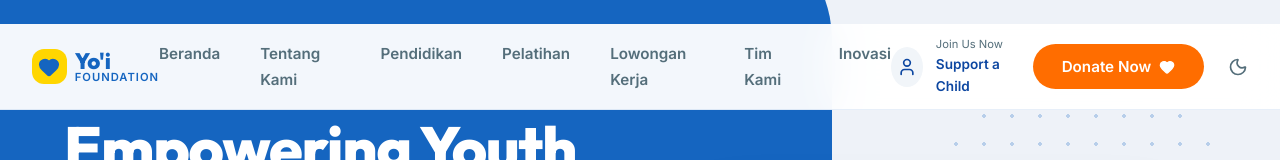
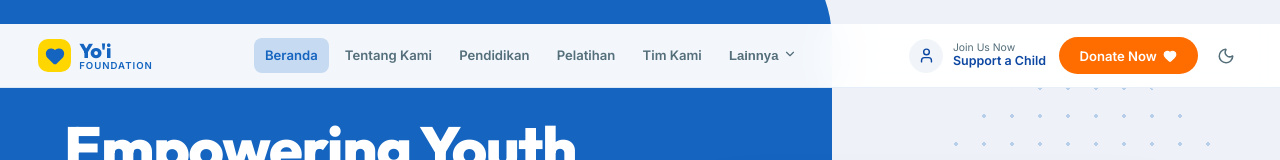
Before and after one commit to anhar-glicth/yoiapp, a React (Vite) app: page / in a window 1280 px wide. Shown: the top 160 px of the page. Built offline with nearby package versions, Linux system fonts and the light colour scheme.

Commit message:
feat: implement responsive Navbar component with theme toggling and dropdown menu

```diff
--- a/src/components/Navbar.jsx
+++ b/src/components/Navbar.jsx
@@ -1,172 +1,273 @@
-import React, { useState, useEffect } from 'react'
-import { Link } from 'react-router-dom'
+import React, { useState, useEffect, useRef } from 'react'
+import { Link, useLocation } from 'react-router-dom'
 import { motion, AnimatePresence } from 'framer-motion'
-import { Heart, Menu, X, Moon, Sun, User } from 'lucide-react'
+import { Heart, Menu, X, Moon, Sun, User, ChevronDown } from 'lucide-react'
 
 const Navbar = () => {
   const [isOpen, setIsOpen] = useState(false)
   const [theme, setTheme] = useState(localStorage.getItem('theme') || 'light')
+  const [moreOpen, setMoreOpen] = useState(false)
+  const moreRef = useRef(null)
+  const location = useLocation()
 
   useEffect(() => {
     document.body.setAttribute('data-theme', theme)
     localStorage.setItem('theme', theme)
   }, [theme])
 
-  const toggleTheme = () => {
-    setTheme(prev => prev === 'dark' ? 'light' : 'dark')
-  }
+  // Close dropdown on outside click
+  useEffect(() => {
+    const handler = (e) => {
+      if (moreRef.current && !moreRef.current.contains(e.target)) setMoreOpen(false)
+    }
+    document.addEventListener('mousedown', handler)
+    return () => document.removeEventListener('mousedown', handler)
+  }, [])
 
-  const links = [
+  // Close mobile menu on route change
+  useEffect(() => { setIsOpen(false); setMoreOpen(false) }, [location])
+
+  const toggleTheme = () => setTheme(prev => prev === 'dark' ? 'light' : 'dark')
+
+  // Primary links shown directly in navbar
+  const primaryLinks = [
     { name: 'Beranda', path: '/' },
     { name: 'Tentang Kami', path: '/about' },
     { name: 'Pendidikan', path: '/learning' },
     { name: 'Pelatihan', path: '/pelatihan' },
-    { name: 'Lowongan Kerja', path: '/lowongan' },
     { name: 'Tim Kami', path: '/team' },
-    { name: 'Inovasi', path: '/inovasi' },
   ]
+
+  // Secondary links inside "Lainnya" dropdown
+  const moreLinks = [
+    { name: 'Lowongan Kerja', path: '/lowongan', icon: '💼' },
+    { name: 'Inovasi', path: '/inovasi', icon: '💡' },
+  ]
+
+  const allLinks = [...primaryLinks, ...moreLinks]
+
+  const isActive = (path) => location.pathname === path
 
   return (
     <>
-      <nav className="navbar">
-        <Link to="/" style={{ display: 'flex', alignItems: 'center', gap: '0.5rem', textDecoration: 'none' }}>
+      <nav className="navbar" style={{ padding: '0 3%' }}>
+        {/* Logo */}
+        <Link to="/" style={{ display: 'flex', alignItems: 'center', gap: '0.5rem', textDecoration: 'none', flexShrink: 0 }}>
           <div style={{
             background: 'var(--accent)',
             padding: '0.4rem',
-            borderRadius: '12px',
+            borderRadius: '10px',
             display: 'flex',
             alignItems: 'center',
             justifyContent: 'center'
           }}>
-            <Heart size={22} fill="var(--primary)" color="var(--primary)" />
+            <Heart size={20} fill="var(--primary)" color="var(--primary)" />
           </div>
           <div style={{ display: 'flex', flexDirection: 'column', lineHeight: 1 }}>
-            <span style={{ fontSize: '1.4rem', fontWeight: '800', color: 'var(--primary)', fontFamily: "'Outfit', sans-serif" }}>Yo'i</span>
-            <span style={{ fontSize: '0.7rem', fontWeight: '700', color: 'var(--primary)', textTransform: 'uppercase', letterSpacing: '1px' }}>Foundation</span>
+            <span style={{ fontSize: '1.25rem', fontWeight: '800', color: 'var(--primary)', fontFamily: "'Outfit', sans-serif" }}>Yo'i</span>
+            <span style={{ fontSize: '0.6rem', fontWeight: '700', color: 'var(--primary)', textTransform: 'uppercase', letterSpacing: '1px' }}>Foundation</span>
           </div>
         </Link>
 
-        <ul className="nav-links">
-          {links.map((link) => (
+        {/* Desktop Nav Links */}
+        <ul className="nav-links" style={{ gap: '0.3rem' }}>
+          {primaryLinks.map((link) => (
             <li key={link.path}>
-              <Link to={link.path} className="nav-link" style={{ fontSize: '0.95rem', fontWeight: '600' }}>
+              <Link
+                to={link.path}
+                className="nav-link"
+                style={{
+                  fontSize: '0.82rem',
+                  fontWeight: '600',
+                  whiteSpace: 'nowrap',
+                  padding: '0.45rem 0.7rem',
+                  borderRadius: '8px',
+                  color: isActive(link.path) ? 'var(--primary)' : 'var(--text-muted)',
+                  background: isActive(link.path) ? 'var(--primary-glow)' : 'transparent',
+                }}
+              >
                 {link.name}
               </Link>
             </li>
           ))}
+
+          {/* "Lainnya" Dropdown */}
+          <li ref={moreRef} style={{ position: 'relative' }}>
+            <button
+              onClick={() => setMoreOpen(p => !p)}
+              style={{
+                display: 'flex', alignItems: 'center', gap: '0.3rem',
+                padding: '0.45rem 0.7rem', borderRadius: '8px', border: 'none',
+                background: moreOpen ? 'var(--primary-glow)' : 'transparent',
+                color: moreOpen ? 'var(--primary)' : 'var(--text-muted)',
+                cursor: 'pointer', fontWeight: '600', fontSize: '0.82rem',
+                whiteSpace: 'nowrap', transition: 'all 0.2s'
+              }}
+            >
+              Lainnya
+              <motion.span animate={{ rotate: moreOpen ? 180 : 0 }} transition={{ duration: 0.2 }}>
+                <ChevronDown size={14} />
+              </motion.span>
+            </button>
+
+            <AnimatePresence>
+              {moreOpen && (
+                <motion.div
+                  initial={{ opacity: 0, y: 8, scale: 0.96 }}
+                  animate={{ opacity: 1, y: 0, scale: 1 }}
+                  exit={{ opacity: 0, y: 8, scale: 0.96 }}
+                  transition={{ duration: 0.18 }}
+                  style={{
+                    position: 'absolute', top: 'calc(100% + 10px)', left: '50%',
+                    transform: 'translateX(-50%)',
+                    background: 'var(--bg-card)', borderRadius: '16px',
+                    border: '1px solid var(--glass-border)',
+                    boxShadow: '0 16px 40px rgba(0,0,0,0.12)',
+                    minWidth: '200px', zIndex: 100, overflow: 'hidden',
+                  }}
+                >
+                  {moreLinks.map((link) => (
+                    <Link
+                      key={link.path}
+                      to={link.path}
+                      style={{
+                        display: 'flex', alignItems: 'center', gap: '0.8rem',
+                        padding: '0.9rem 1.2rem', textDecoration: 'none',
+                        color: isActive(link.path) ? 'var(--primary)' : 'var(--text-main)',
+                        background: isActive(link.path) ? 'var(--primary-glow)' : 'transparent',
+                        fontWeight: '600', fontSize: '0.9rem',
+                        transition: 'all 0.15s', borderBottom: '1px solid var(--glass-border)',
+                      }}
+                      onMouseEnter={e => { e.currentTarget.style.background = 'var(--glass)' }}
+                      onMouseLeave={e => { e.currentTarget.style.background = isActive(link.path) ? 'var(--primary-glow)' : 'transparent' }}
+                    >
+                      <span style={{ fontSize: '1.2rem' }}>{link.icon}</span>
+                      {link.name}
+                    </Link>
+                  ))}
+                </motion.div>
+              )}
+            </AnimatePresence>
+          </li>
         </ul>
 
-        <div style={{ display: 'flex', alignItems: 'center', gap: '1.5rem' }}>
-          <div className="nav-cta-group" style={{ display: 'flex', alignItems: 'center', gap: '1rem' }}>
-            <div style={{ display: 'flex', alignItems: 'center', gap: '0.8rem' }}>
-              <div style={{
-                width: '40px',
-                height: '40px',
-                borderRadius: '50%',
-                background: '#f1f5f9',
-                display: 'flex',
-                alignItems: 'center',
-                justifyContent: 'center',
-                color: 'var(--text-main)'
-              }}>
-                <User size={20} />
-              </div>
-              <div style={{ display: 'flex', flexDirection: 'column' }}>
-                <span style={{ fontSize: '0.7rem', color: 'var(--text-muted)' }}>Join Us Now</span>
-                <span style={{ fontSize: '0.85rem', fontWeight: '700' }}>Support a Child</span>
-              </div>
+        {/* Right: CTA + Theme */}
+        <div style={{ display: 'flex', alignItems: 'center', gap: '0.8rem', flexShrink: 0 }}>
+          {/* Join Us - hide on medium screens */}
+          <div className="nav-cta-group" style={{ display: 'flex', alignItems: 'center', gap: '0.6rem' }}>
+            <div style={{
+              width: '34px', height: '34px', borderRadius: '50%',
+              background: '#f1f5f9', display: 'flex', alignItems: 'center',
+              justifyContent: 'center', color: 'var(--text-main)', flexShrink: 0
+            }}>
+              <User size={17} />
             </div>
+            <div style={{ display: 'flex', flexDirection: 'column', lineHeight: 1.2 }}>
+              <span style={{ fontSize: '0.65rem', color: 'var(--text-muted)', whiteSpace: 'nowrap' }}>Join Us Now</span>
+              <span style={{ fontSize: '0.78rem', fontWeight: '700', whiteSpace: 'nowrap' }}>Support a Child</span>
+            </div>
+          </div>
 
-            <Link to="/donation" style={{ textDecoration: 'none' }}>
-              <motion.button
-                whileHover={{ scale: 1.05 }}
-                whileTap={{ scale: 0.95 }}
-                className="btn"
-                style={{
-                  background: 'var(--secondary)',
-                  color: 'white',
-                  padding: '0.8rem 1.8rem',
-                  display: 'flex',
-                  alignItems: 'center',
-                  gap: '0.5rem'
-                }}
-              >
-                Donate Now <Heart size={16} fill="white" />
-              </motion.button>
-            </Link>
-          </div>
+          <Link to="/donation" style={{ textDecoration: 'none', flexShrink: 0 }}>
+            <motion.button
+              whileHover={{ scale: 1.05 }}
+              whileTap={{ scale: 0.95 }}
+              className="btn"
+              style={{
+                background: 'var(--secondary)', color: 'white',
+                padding: '0.65rem 1.3rem', fontSize: '0.82rem',
+                display: 'flex', alignItems: 'center', gap: '0.4rem',
+                whiteSpace: 'nowrap'
+              }}
+            >
+              Donate Now <Heart size={14} fill="white" />
+            </motion.button>
+          </Link>
 
           <button
             onClick={toggleTheme}
             style={{
-              background: 'none',
-              border: 'none',
-              color: 'var(--text-muted)',
-              cursor: 'pointer',
-              display: 'flex',
-              alignItems: 'center'
+              background: 'none', border: 'none', color: 'var(--text-muted)',
+              cursor: 'pointer', display: 'flex', alignItems: 'center',
+              padding: '0.4rem', borderRadius: '8px', flexShrink: 0
             }}
           >
-            {theme === 'dark' ? <Sun size={20} /> : <Moon size={20} />}
+            {theme === 'dark' ? <Sun size={18} /> : <Moon size={18} />}
           </button>
 
+          {/* Mobile hamburger */}
           <button
             onClick={() => setIsOpen(!isOpen)}
-            style={{ background: 'none', border: 'none', color: 'var(--text-main)', cursor: 'pointer', display: 'none' }}
             className="mobile-menu-btn"
+            style={{ background: 'none', border: 'none', color: 'var(--text-main)', cursor: 'pointer', display: 'none', padding: '0.3rem' }}
           >
-            {isOpen ? <X size={28} /> : <Menu size={28} />}
+            {isOpen ? <X size={26} /> : <Menu size={26} />}
           </button>
         </div>
       </nav>
 
-      {/* Mobile Menu Overlay */}
+      {/* Mobile Menu */}
       <AnimatePresence>
         {isOpen && (
           <motion.div
-            initial={{ opacity: 0, y: -20 }}
+            initial={{ opacity: 0, y: -10 }}
             animate={{ opacity: 1, y: 0 }}
-            exit={{ opacity: 0, y: -20 }}
+            exit={{ opacity: 0, y: -10 }}
             style={{
-              position: 'fixed',
-              top: '5rem',
-              left: '1rem',
-              right: '1rem',
-              background: 'var(--bg-card)',
-              borderRadius: '24px',
-              padding: '2rem',
-              zIndex: 999,
-              border: '1px solid var(--glass-border)',
+              position: 'fixed', top: '68px', left: '1rem', right: '1rem',
+              background: 'var(--bg-card)', borderRadius: '20px', padding: '1.5rem',
+              zIndex: 999, border: '1px solid var(--glass-border)',
               boxShadow: '0 20px 50px rgba(0,0,0,0.1)'
             }}
           >
-            <ul style={{ listStyle: 'none', padding: 0, display: 'flex', flexDirection: 'column', gap: '1.2rem' }}>
-              {links.map((link) => (
+            <ul style={{ listStyle: 'none', padding: 0, display: 'flex', flexDirection: 'column', gap: '0.5rem' }}>
+              {allLinks.map((link) => (
                 <li key={link.path}>
                   <Link
                     to={link.path}
                     onClick={() => setIsOpen(false)}
-                    style={{ color: 'var(--text-main)', textDecoration: 'none', fontSize: '1.1rem', fontWeight: '600' }}
+                    style={{
+                      display: 'flex', alignItems: 'center', gap: '0.6rem',
+                      padding: '0.8rem 1rem', borderRadius: '12px',
+                      color: isActive(link.path) ? 'var(--primary)' : 'var(--text-main)',
+                      textDecoration: 'none', fontSize: '1rem', fontWeight: '600',
+                      background: isActive(link.path) ? 'var(--primary-glow)' : 'transparent',
+                    }}
                   >
+                    {link.icon && <span>{link.icon}</span>}
                     {link.name}
                   </Link>
                 </li>
               ))}
-              <li>
-                <Link to="/donation" className="btn" style={{ background: 'var(--secondary)', color: 'white', width: '100%', marginTop: '1rem' }}>
-                  Donate Now
-                </Link>
-              </li>
             </ul>
+            <div style={{ marginTop: '1rem', paddingTop: '1rem', borderTop: '1px solid var(--glass-border)', display: 'flex', gap: '0.8rem' }}>
+              <Link
+                to="/donation"
+                onClick={() => setIsOpen(false)}
+                className="btn"
+                style={{ background: 'var(--secondary)', color: 'white', flex: 1, justifyContent: 'center' }}
+              >
+                Donate Now
+              </Link>
+              <button onClick={toggleTheme} style={{ background: 'var(--bg-card)', border: '1px solid var(--glass-border)', borderRadius: '12px', padding: '0 1.2rem', cursor: 'pointer', color: 'var(--text-muted)' }}>
+                {theme === 'dark' ? <Sun size={18} /> : <Moon size={18} />}
+              </button>
+            </div>
           </motion.div>
         )}
       </AnimatePresence>
 
       <style>{`
-        @media (max-width: 1024px) {
-          .nav-links { display: none; }
-          .nav-cta-group { display: none; }
-          .mobile-menu-btn { display: block !important; }
+        @media (max-width: 1200px) {
+          .nav-cta-group { display: none !important; }
+        }
+        @media (max-width: 900px) {
+          .nav-links { display: none !important; }
+          .mobile-menu-btn { display: flex !important; }
+        }
+        .nav-link:hover {
+          color: var(--primary) !important;
+          background: var(--primary-glow) !important;
         }
       `}</style>
     </>
--- a/src/index.css
+++ b/src/index.css
@@ -143,13 +143,14 @@ h1, h2, h3, h4 {
   display: flex;
   justify-content: space-between;
   align-items: center;
-  padding: 1rem 5%;
+  padding: 0.7rem 3%;
   background: var(--nav-bg);
   backdrop-filter: blur(20px);
   -webkit-backdrop-filter: blur(20px);
   border-bottom: 1px solid var(--glass-border);
   border-radius: 0;
   color: var(--text-main);
+  min-height: 64px;
 }
 
 @media (min-width: 768px) {
@@ -161,8 +162,11 @@ h1, h2, h3, h4 {
 
 .nav-links {
   display: flex;
-  gap: 1.5rem;
+  gap: 0.2rem;
   list-style: none;
+  align-items: center;
+  flex: 1;
+  justify-content: center;
 }
 
 @media (min-width: 1024px) {
@@ -174,9 +178,13 @@ h1, h2, h3, h4 {
 .nav-link {
   color: var(--text-muted);
   text-decoration: none;
-  font-weight: 500;
-  font-size: 0.85rem;
+  font-weight: '600';
+  font-size: 0.82rem;
   transition: all 0.2s;
+  white-space: nowrap;
+  padding: 0.45rem 0.7rem;
+  border-radius: 8px;
+  display: block;
 }
 
 @media (min-width: 768px) {
```
